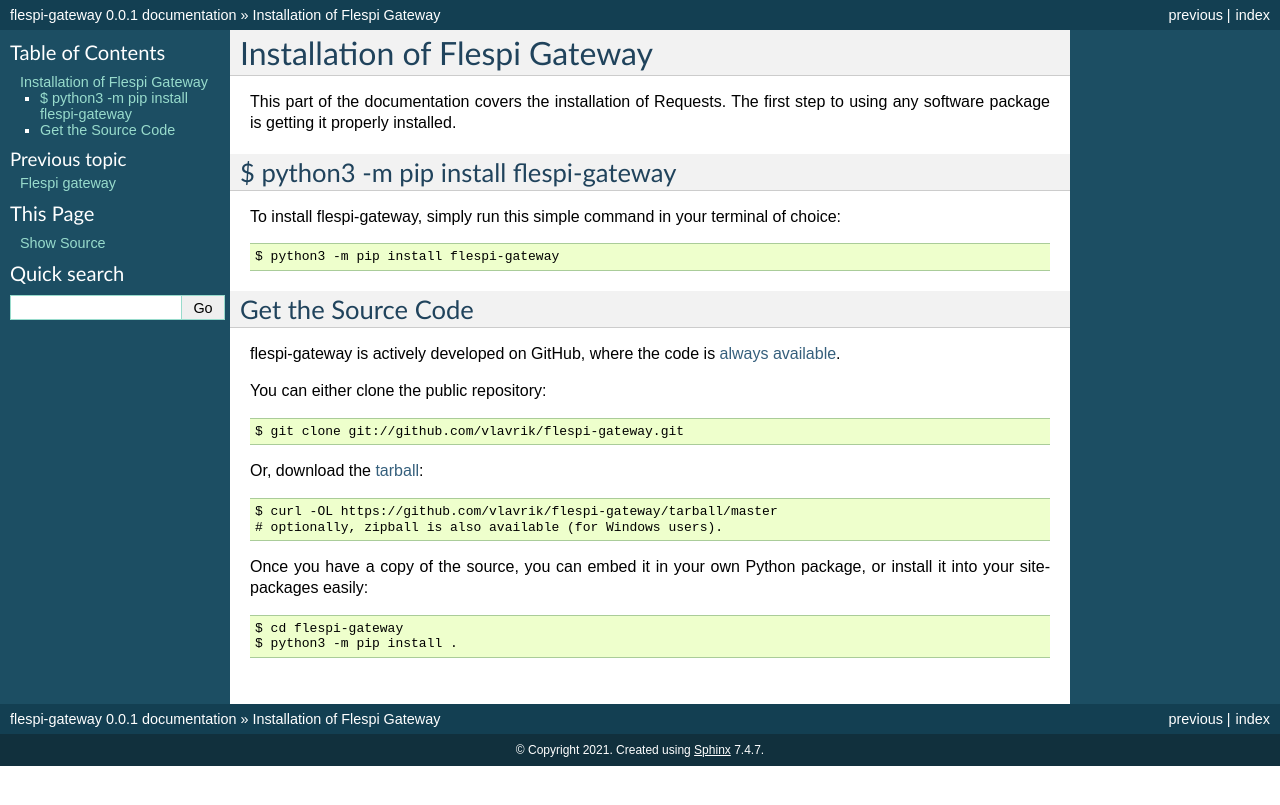
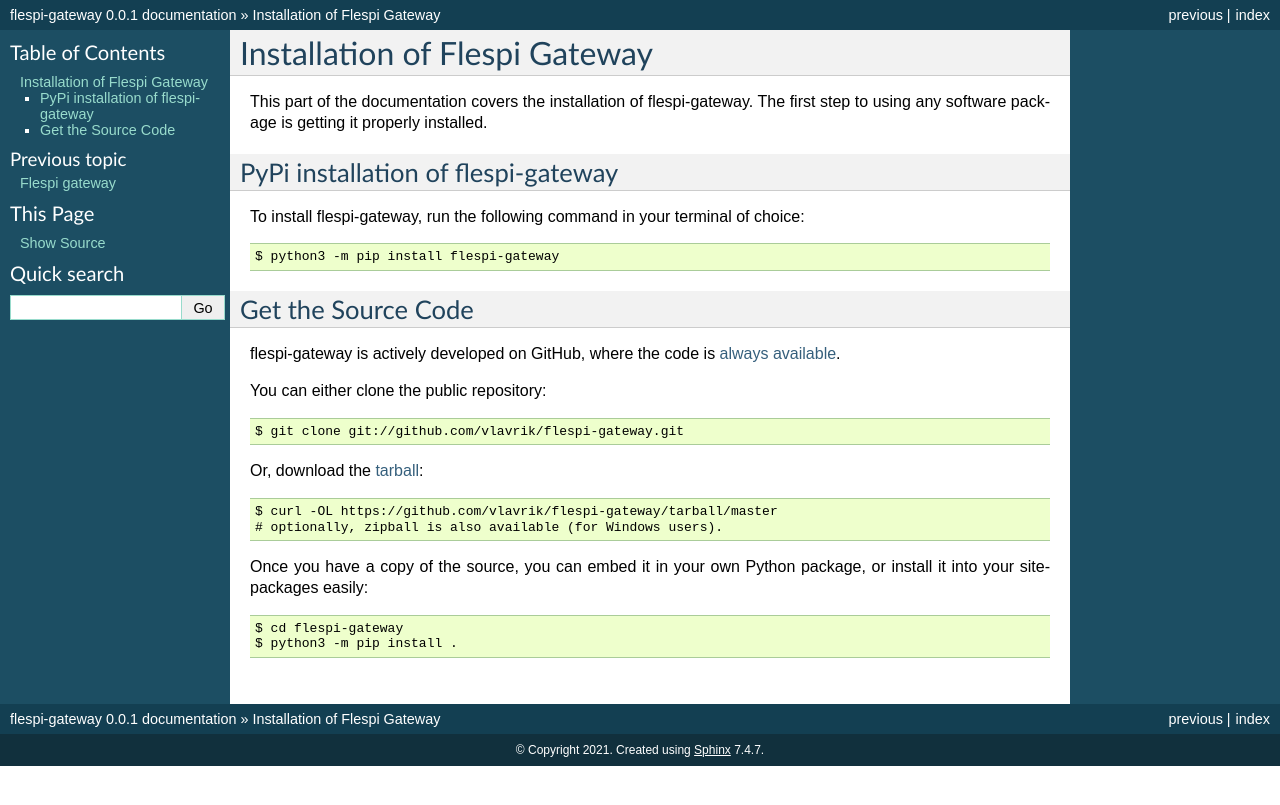
Before and after one commit to vlavrik/flespi-gateway, a Sphinx documentation site: the page built from docs/install.rst, in a window 1280 px wide. Shown: the top 805 px of the page. Built offline with Sphinx 7.4.7, drawn with Linux system fonts in a browser that asks for light colours; pages that are not in the unit, such as notebooks, are missing from menus.

Commit message:
install.rst is added

```diff
--- a/docs/install.rst
+++ b/docs/install.rst
@@ -3,14 +3,14 @@
 Installation of Flespi Gateway
 ==============================
 
-This part of the documentation covers the installation of Requests.
+This part of the documentation covers the installation of flespi-gateway.
 The first step to using any software package is getting it properly installed.
 
 
-$ python3 -m pip install flespi-gateway
+PyPi installation of flespi-gateway
 ---------------------------------------
 
-To install flespi-gateway, simply run this simple command in your terminal of choice::
+To install flespi-gateway, run the following command in your terminal of choice::
 
     $ python3 -m pip install flespi-gateway
 
```
